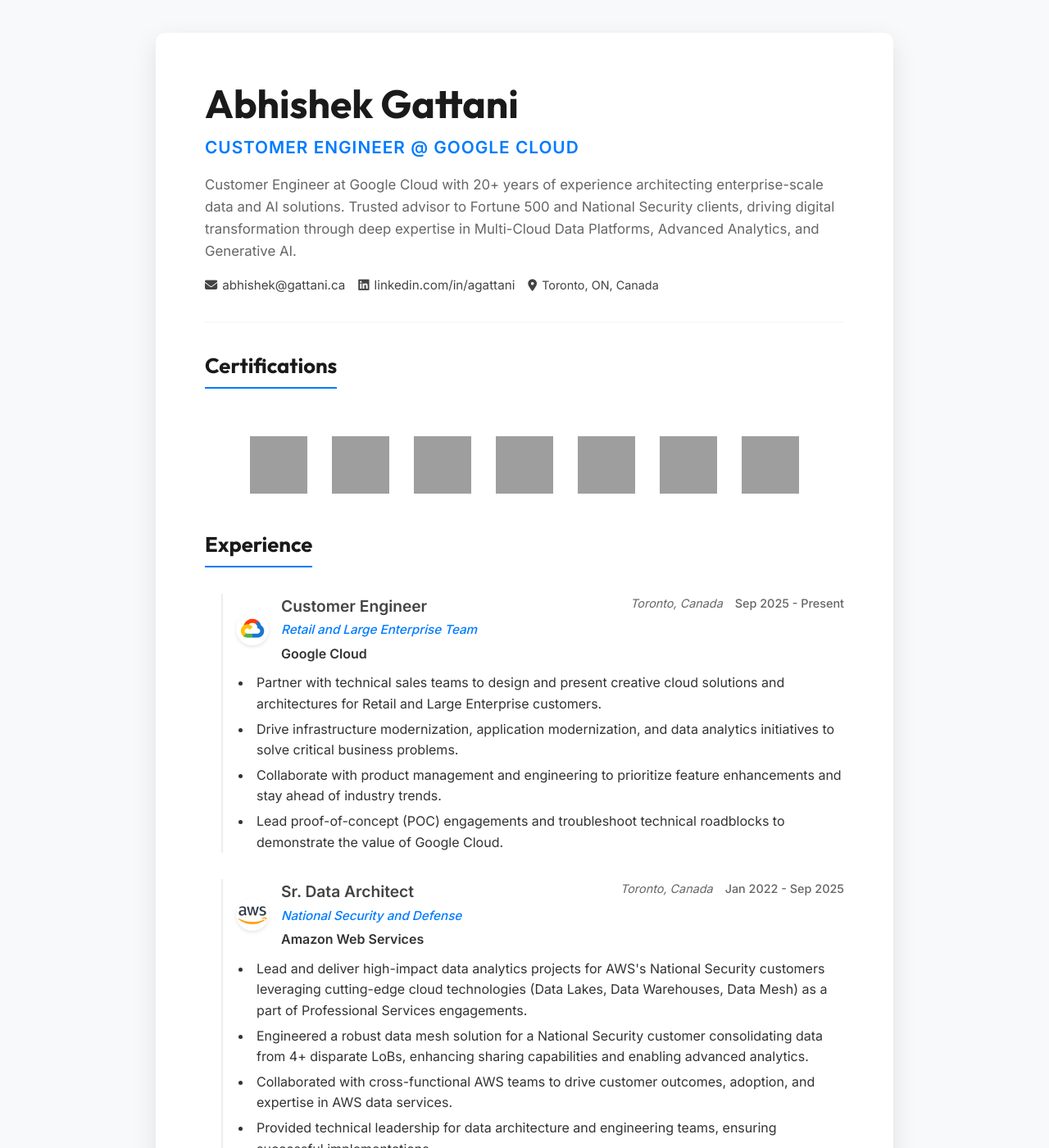
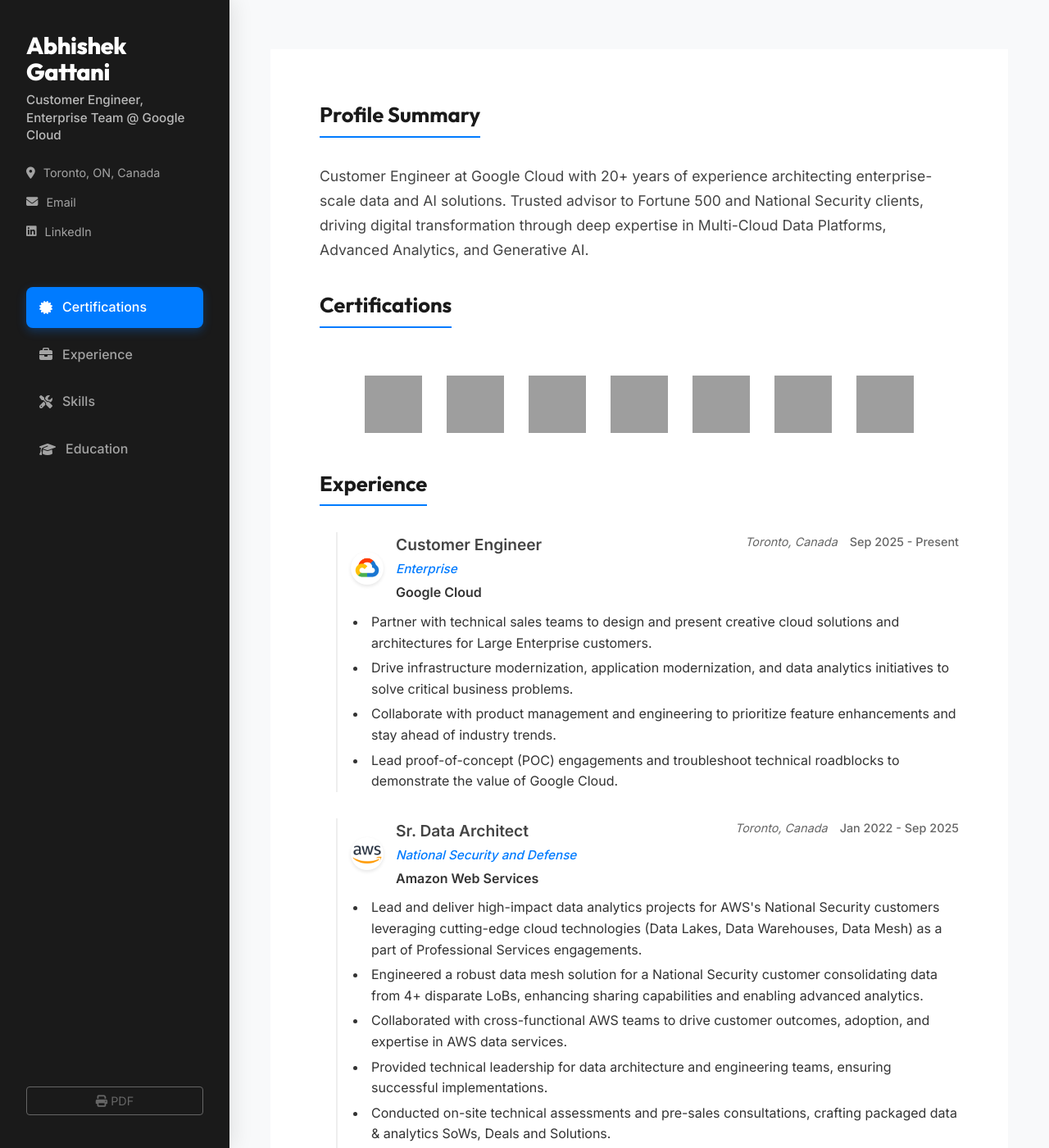
Before and after one commit to gattani/gattani.github.io, a Jekyll site: the page built from index.html, in a window 1280 px wide and 1400 px high, cut to the strip 0-1400 px from the top of the window. Shown: the whole strip at 82% size. Built offline with Jekyll 4.4.1, drawn with Linux system fonts in a browser that asks for light colours; some of the changed text lies outside the part shown; grey boxes are pictures that could not be loaded.

Commit message:
Added left nav and privacy controls
Modernized layout with sticky side nav and scroll spying
Tune scroll spy accuracy
Switch to robust scroll event listener
Implement viewport tracking for perfect scrolling
Make mobile header sticky
Fix sticky header by switching mobile layout to block

update profile

```diff
--- a/_data/experience.yml
+++ b/_data/experience.yml
@@ -1,11 +1,11 @@
 - role: Customer Engineer
-  team: Retail and Large Enterprise Team
+  team: Enterprise
   company: Google Cloud
   logo: assets/images/google.png
   location: Toronto, Canada
   date: Sep 2025 - Present
   description:
-    - Partner with technical sales teams to design and present creative cloud solutions and architectures for Retail and Large Enterprise customers.
+    - Partner with technical sales teams to design and present creative cloud solutions and architectures for Large Enterprise customers.
     - Drive infrastructure modernization, application modernization, and data analytics initiatives to solve critical business problems.
     - Collaborate with product management and engineering to prioritize feature enhancements and stay ahead of industry trends.
     - Lead proof-of-concept (POC) engagements and troubleshoot technical roadblocks to demonstrate the value of Google Cloud.
--- a/_data/profile.yml
+++ b/_data/profile.yml
@@ -1,5 +1,5 @@
 name: Abhishek Gattani
-role: Customer Engineer @ Google Cloud
+role: Customer Engineer, Enterprise Team @ Google Cloud
 summary: |
   Customer Engineer at Google Cloud with 20+ years of experience architecting enterprise-scale data and AI solutions. Trusted advisor to Fortune 500 and National Security clients, driving digital transformation through deep expertise in Multi-Cloud Data Platforms, Advanced Analytics, and Generative AI.
 email: abhishek@gattani.ca
--- a/_layouts/default.html
+++ b/_layouts/default.html
@@ -13,6 +13,7 @@
     </script>
     <meta charset="UTF-8">
     <meta name="viewport" content="width=device-width, initial-scale=1.0">
+    <meta name="robots" content="noindex, nofollow">
     <meta name="description" content="{{ site.description }}">
     <title>{{ site.title }}</title>
     <link rel="stylesheet" href="{{ '/assets/css/style.css' | relative_url }}">
@@ -55,13 +56,42 @@
 </head>
 
 <body>
-    <div class="container">
-        {{ content }}
+    <div class="layout-wrapper">
+        <nav class="side-nav">
+            <div class="nav-header">
+                <a href="{{ '/' | relative_url }}" class="nav-brand">
+                    <h1 class="nav-name">{{ site.data.profile.name }}</h1>
+                </a>
+                <p class="nav-role">{{ site.data.profile.role }}</p>
+                <div class="nav-contact">
+                    <span class="location"><i class="fas fa-map-marker-alt"></i> {{ site.data.profile.location }}</span>
+                    <a href="mailto:{{ site.data.profile.email }}"><i class="fas fa-envelope"></i> Email</a>
+                    <a href="{{ site.data.profile.linkedin }}"><i class="fab fa-linkedin"></i> LinkedIn</a>
+                </div>
+            </div>
+            <ul>
+                <li><a href="#certifications" class="nav-link"><i
+                            class="fas fa-certificate"></i><span>Certifications</span></a></li>
+                <li><a href="#experience" class="nav-link"><i class="fas fa-briefcase"></i><span>Experience</span></a>
+                </li>
+                <li><a href="#skills" class="nav-link"><i class="fas fa-tools"></i><span>Skills</span></a></li>
+                <li><a href="#education" class="nav-link"><i
+                            class="fas fa-graduation-cap"></i><span>Education</span></a></li>
+            </ul>
 
-        <footer class="resume-footer">
-            <p>&copy; <span id="year"></span> {{ site.data.profile.name }}. Hosted on GitHub Pages.</p>
-            <button id="print-btn" class="print-btn"><i class="fas fa-print"></i> Save as PDF</button>
-        </footer>
+            <div class="nav-footer">
+                <button id="print-btn" class="print-btn"><i class="fas fa-print"></i> PDF</button>
+            </div>
+        </nav>
+        <main class="main-content">
+            <div class="container">
+                {{ content }}
+
+                <footer class="resume-footer">
+                    <p>&copy; <span id="year"></span> {{ site.data.profile.name }}</p>
+                </footer>
+            </div>
+        </main>
     </div>
     <script src="{{ '/assets/js/script.js' | relative_url }}"></script>
 </body>
--- a/assets/css/style.css
+++ b/assets/css/style.css
@@ -31,70 +31,154 @@
 
 .container {
     max-width: 900px;
-    margin: 40px auto;
+    margin: 0 auto;
     background: var(--card-bg);
     padding: 60px;
-    box-shadow: 0 10px 30px rgba(0, 0, 0, 0.1);
-    border-radius: var(--border-radius);
 }
 
-/* Header */
-.resume-header {
-    border-bottom: 2px solid var(--bg-color);
-    padding-bottom: var(--spacing-lg);
-    margin-bottom: var(--spacing-lg);
+.layout-wrapper {
+    display: grid;
+    grid-template-columns: 280px 1fr;
+    min-height: 100vh;
 }
 
-.header-content {
-    /* Centering header for a more classic resume feel if desired, or keep left aligned */
+/* Side Nav Dark Theme */
+.side-nav {
+    background: #1a1a1a;
+    color: #fff;
+    border-right: none;
+    padding: 2.5rem 2rem;
+    position: sticky;
+    top: 0;
+    height: 100vh;
+    overflow-y: auto;
+    z-index: 100;
+    display: flex;
+    flex-direction: column;
+    box-shadow: 4px 0 24px rgba(0, 0, 0, 0.1);
 }
 
-.name {
-    font-family: var(--font-heading);
-    font-size: 3rem;
-    color: var(--primary-color);
-    margin-bottom: var(--spacing-sm);
-    line-height: 1.1;
+.nav-header {
+    margin-bottom: 2.5rem;
+    padding-bottom: 0;
+    border-bottom: none;
 }
 
-.title {
-    font-size: 1.3rem;
-    color: var(--accent-color);
-    font-weight: 600;
-    text-transform: uppercase;
-    letter-spacing: 1px;
-    margin-bottom: var(--spacing-md);
+.nav-brand {
+    text-decoration: none;
+    display: block;
+    margin-bottom: 0.5rem;
 }
 
-.summary {
-    color: var(--text-light);
-    margin-bottom: var(--spacing-md);
-    font-size: 1.05rem;
+.nav-name {
+    font-family: var(--font-heading);
+    font-weight: 800;
+    font-size: 1.8rem;
+    line-height: 1.1;
+    color: #fff;
+    margin-bottom: 0.5rem;
+    letter-spacing: -0.5px;
+}
+
+.nav-role {
+    font-size: 0.95rem;
+    color: rgba(255, 255, 255, 0.7);
+    margin-bottom: 1.5rem;
+    font-weight: 500;
+    line-height: 1.4;
+}
+
+.nav-contact {
+    display: flex;
+    flex-direction: column;
+    gap: 0.8rem;
+    font-size: 0.9rem;
+}
+
+.nav-contact a,
+.nav-contact span {
+    color: rgba(255, 255, 255, 0.6);
+    text-decoration: none;
+    display: flex;
+    align-items: center;
+    gap: 10px;
+    transition: color 0.2s;
+}
+
+.nav-contact a:hover {
+    color: #fff;
+}
+
+.side-nav ul {
+    list-style: none;
+    padding: 0;
+    margin-top: 1rem;
+    flex-grow: 1;
+}
+
+.side-nav li {
+    margin-bottom: 0.5rem;
+}
+
+.nav-link {
+    display: flex;
+    align-items: center;
+    gap: 12px;
+    padding: 12px 16px;
+    color: rgba(255, 255, 255, 0.6);
+    text-decoration: none;
+    border-radius: 8px;
+    transition: all 0.2s;
+    font-weight: 500;
+}
+
+.nav-link:hover {
+    background: rgba(255, 255, 255, 0.1);
+    color: #fff;
+}
+
+.nav-link.active {
+    background: var(--accent-color);
+    color: #fff;
+    box-shadow: 0 4px 12px rgba(0, 123, 255, 0.3);
+}
+
+.nav-footer {
+    margin-top: auto;
+    padding-top: 2rem;
+}
+
+.print-btn {
+    width: 100%;
+    background: rgba(255, 255, 255, 0.1);
+    border: 1px solid rgba(255, 255, 255, 0.2);
+    color: rgba(255, 255, 255, 0.8);
+    padding: 10px;
+    border-radius: 6px;
+    cursor: pointer;
+    font-size: 0.9rem;
+    transition: all 0.2s;
+}
+
+.print-btn:hover {
+    background: #fff;
+    color: #1a1a1a;
+}
+
+/* Main Content Adjustments */
+.main-content {
+    background-color: #f8f9fa;
+    padding: 60px 50px;
+}
+
+.summary-text {
+    font-size: 1.1rem;
+    color: var(--secondary-color);
+    line-height: 1.7;
+    max-width: 800px;
 }
 
 
-
-.contact-info {
-    display: flex;
-    flex-wrap: wrap;
-    gap: var(--spacing-md);
-    font-size: 0.95rem;
-    margin-top: 15px;
-}
-
-.contact-info a,
-.contact-info span {
-    color: var(--secondary-color);
-    text-decoration: none;
-    transition: color 0.2s;
-    display: flex;
-    align-items: center;
-    gap: 6px;
-}
-
-.contact-info a:hover {
-    color: var(--accent-color);
-}
 
 /* Sections */
 .section {
@@ -358,19 +442,114 @@
     border-color: var(--secondary-color);
 }
 
-/* Print Styles */
+
+/* Responsive */
+@media (max-width: 1024px) {
+    .layout-wrapper {
+        grid-template-columns: 220px 1fr;
+    }
+}
+
+@media (max-width: 768px) {
+    .layout-wrapper {
+        display: block;
+    }
+
+    .side-nav {
+        position: sticky;
+        top: 0;
+        height: auto;
+        padding: 1.5rem;
+        border-right: none;
+        box-shadow: 0 2px 10px rgba(0, 0, 0, 0.1);
+        background: #1a1a1a;
+        z-index: 1000;
+    }
+
+    .nav-header {
+        margin-bottom: 1.5rem;
+        display: block;
+        /* Show header on mobile now */
+        border-bottom: 1px solid rgba(255, 255, 255, 0.1);
+        padding-bottom: 1.5rem;
+    }
+
+    .nav-role {
+        margin-bottom: 1rem;
+    }
+
+    .nav-contact {
+        flex-direction: row;
+        flex-wrap: wrap;
+        gap: 15px;
+    }
+
+    .nav-footer {
+        display: none;
+        /* Hide PDF button on mobile to save space */
+    }
+
+    .side-nav ul {
+        display: flex;
+        overflow-x: auto;
+        gap: 10px;
+        padding-bottom: 5px;
+        margin-top: 0;
+        -webkit-overflow-scrolling: touch;
+    }
+
+    .side-nav li {
+        margin-bottom: 0;
+        flex-shrink: 0;
+    }
+
+    .nav-link {
+        padding: 8px 14px;
+        background: rgba(255, 255, 255, 0.1);
+        font-size: 0.9rem;
+    }
+
+    .nav-link span {
+        display: inline;
+        /* Keep text visible on mobile for clarity */
+    }
+
+    .nav-link.active {
+        background: var(--accent-color);
+    }
+
+    .main-content {
+        padding: 30px 20px;
+    }
+
+    .resume-footer {
+        flex-direction: column;
+        gap: 15px;
+    }
+}
+
 @media print {
-    body {
+    .layout-wrapper {
+        display: block;
+    }
+
+    .side-nav {
+        display: none;
+    }
+
+    .main-content {
+        padding: 0;
         background: white;
-        font-size: 12px;
     }
 
     .container {
-        width: 100%;
-        max-width: 100%;
-        margin: 0;
         padding: 0;
         box-shadow: none;
+    }
+
+    body {
+        background: white;
+        font-size: 12pt;
     }
 
     .print-btn,
@@ -397,59 +576,4 @@
     .timeline-item {
         page-break-inside: avoid;
     }
-
-    .skill-tag {
-        border: none;
-        padding: 0;
-        margin-right: 15px;
-    }
-
-    .skills-list {
-        display: flex;
-        flex-wrap: wrap;
-    }
 }
-
-/* Responsive */
-@media (max-width: 768px) {
-    .container {
-        padding: 25px;
-        margin: 0;
-    }
-
-    .header-content {
-        text-align: left;
-    }
-
-    .contact-info {
-        flex-direction: column;
-        gap: 8px;
-    }
-
-    .timeline-header {
-        flex-direction: column;
-        align-items: flex-start;
-        gap: 5px;
-    }
-
-    .timeline-header>div {
-        margin-bottom: 5px;
-    }
-
-    .company {
-        display: block;
-        margin-left: 0;
-        margin-bottom: 5px;
-    }
-
-    .location,
-    .date {
-        align-self: flex-start;
-    }
-
-    .resume-footer {
-        flex-direction: column;
-        gap: 15px;
-    }
-
-}
--- a/assets/js/script.js
+++ b/assets/js/script.js
@@ -13,5 +13,50 @@
         });
     }
 
-    console.log('Resume loaded successfully.');
+    // Scroll Spying
+    const sections = document.querySelectorAll('section[id]');
+    const navLinks = document.querySelectorAll('.nav-link');
+
+    // Scroll Spying using getBoundingClientRect for absolute viewport accuracy
+    const highlightNavigation = () => {
+        // Trigger line is at 30% of the viewport height
+        const triggerLine = window.innerHeight * 0.3;
+
+        let currentId = '';
+
+        sections.forEach(section => {
+            const rect = section.getBoundingClientRect();
+            // If the section's top is above the trigger line, AND its bottom is below the trigger line
+            // it means the trigger line is currently INSIDE this section.
+            if (rect.top <= triggerLine && rect.bottom >= triggerLine) {
+                currentId = section.getAttribute('id');
+            }
+        });
+
+        navLinks.forEach(link => {
+            link.classList.remove('active');
+            if (currentId && link.getAttribute('href') === `#${currentId}`) {
+                link.classList.add('active');
+            }
+        });
+    };
+
+    window.addEventListener('scroll', highlightNavigation);
+    highlightNavigation(); // Run on load
+
+    // Smooth Scrolling for Nav Links
+    navLinks.forEach(link => {
+        link.addEventListener('click', (e) => {
+            e.preventDefault();
+            const targetId = link.getAttribute('href');
+            const targetHeader = document.querySelector(targetId);
+            if (targetHeader) {
+                targetHeader.scrollIntoView({
+                    behavior: 'smooth'
+                });
+            }
+        });
+    });
+
+    console.log('Resume interaction initialized.');
 });
--- a/index.html
+++ b/index.html
@@ -1,24 +1,15 @@
 ---
 layout: default
 ---
-<header class="resume-header">
-    <div class="header-content">
-        <h1 class="name">{{ site.data.profile.name }}</h1>
-        <h2 class="title">{{ site.data.profile.role }}</h2>
-        <p class="summary">{{ site.data.profile.summary }}</p>
-        <div class="contact-info">
-            <a href="mailto:{{ site.data.profile.email }}"><i class="fas fa-envelope"></i> {{ site.data.profile.email
-                }}</a>
 
-            <a href="{{ site.data.profile.linkedin }}"><i class="fab fa-linkedin"></i>
-                {{ site.data.profile.linkedin_display }}</a>
-            <span class="location"><i class="fas fa-map-marker-alt"></i> {{ site.data.profile.location }}</span>
-        </div>
-    </div>
-</header>
 
 <main class="resume-body">
-    <section class="section certifications">
+    <section class="section summary-section">
+        <h3 class="section-title">Profile Summary</h3>
+        <p class="summary-text">{{ site.data.profile.summary }}</p>
+    </section>
+
+    <section id="certifications" class="section certifications">
         <h3 class="section-title">Certifications</h3>
         <div class="cert-grid">
             {% for cert in site.data.certifications %}
@@ -31,7 +22,7 @@
         </div>
     </section>
 
-    <section class="section experience">
+    <section id="experience" class="section experience">
         <h3 class="section-title">Experience</h3>
         <div class="timeline">
             {% for job in site.data.experience %}
@@ -56,7 +47,7 @@
         </div>
     </section>
 
-    <section class="section skills">
+    <section id="skills" class="section skills">
         <h3 class="section-title">Key Skills</h3>
         {% for category in site.data.skills %}
         <div class="skills-category">
@@ -70,7 +61,7 @@
         {% endfor %}
     </section>
 
-    <section class="section education">
+    <section id="education" class="section education">
         <h3 class="section-title">Education</h3>
         <div class="card-grid">
             {% for edu in site.data.education %}
--- /dev/null
+++ b/robots.txt
@@ -0,0 +1,2 @@
+User-agent: *
+Disallow: /
```
